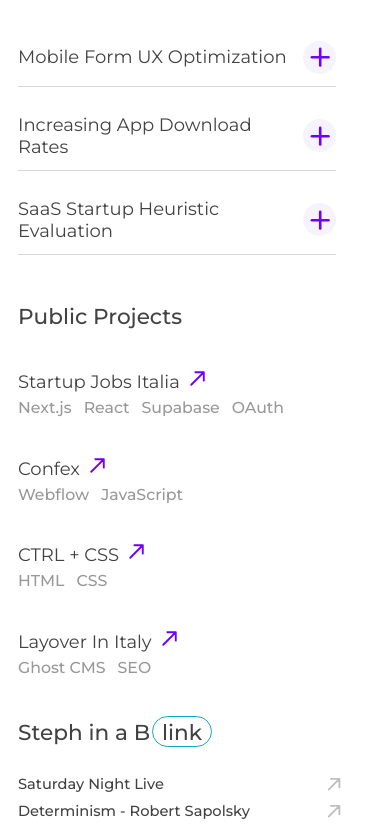
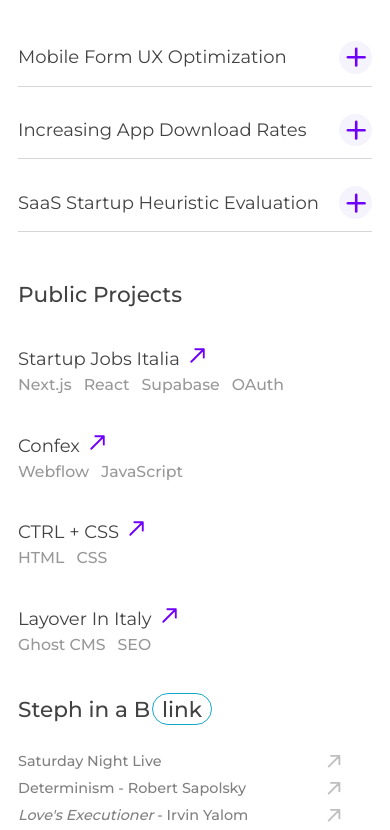
Before and after one commit to sgiori11/portfolio-current, a Next.js app: page / in a window 390 px wide. Shown: the part 1667-2497 px from the top of the page. Built offline with nearby package versions, Linux system fonts and the light colour scheme.

Commit message:
fixing padding issues

```diff
--- a/src/app/globals.css
+++ b/src/app/globals.css
@@ -49,7 +49,7 @@
 }
 
 h3 {
-  font-size: 1.125rem;
+  font-size: 1rem;
   font-weight: 400;
 }
 
--- a/src/app/styles/CaseStudies.module.css
+++ b/src/app/styles/CaseStudies.module.css
@@ -88,6 +88,14 @@
     font-weight: 600;
 }
 
+@media only screen and (max-width: 1029px) {
+
+    .container {
+        margin: 1rem 0 1.5rem 0;
+    }
+
+
+}
 @media only screen and (max-width: 750px) {
 
     .caseCont p:nth-of-type(2) {
--- a/src/app/styles/Collage.module.css
+++ b/src/app/styles/Collage.module.css
@@ -72,11 +72,12 @@
     .container a {
         display: flex;
         justify-content: flex-start;
-        font-size: 0.813rem;
+        font-size: 0.8rem;
         font-weight: 500;
         border: none;
         padding: 0;
         padding-right: 2rem;
+        color: grey;
     }
 
     .container a:hover {
--- a/src/app/styles/Projects.module.css
+++ b/src/app/styles/Projects.module.css
@@ -8,6 +8,7 @@
     margin-bottom: 5px;
     font-weight: 400;
     grid-area: title;
+    font-size: 1rem;
 }
 
 .svg {
```
